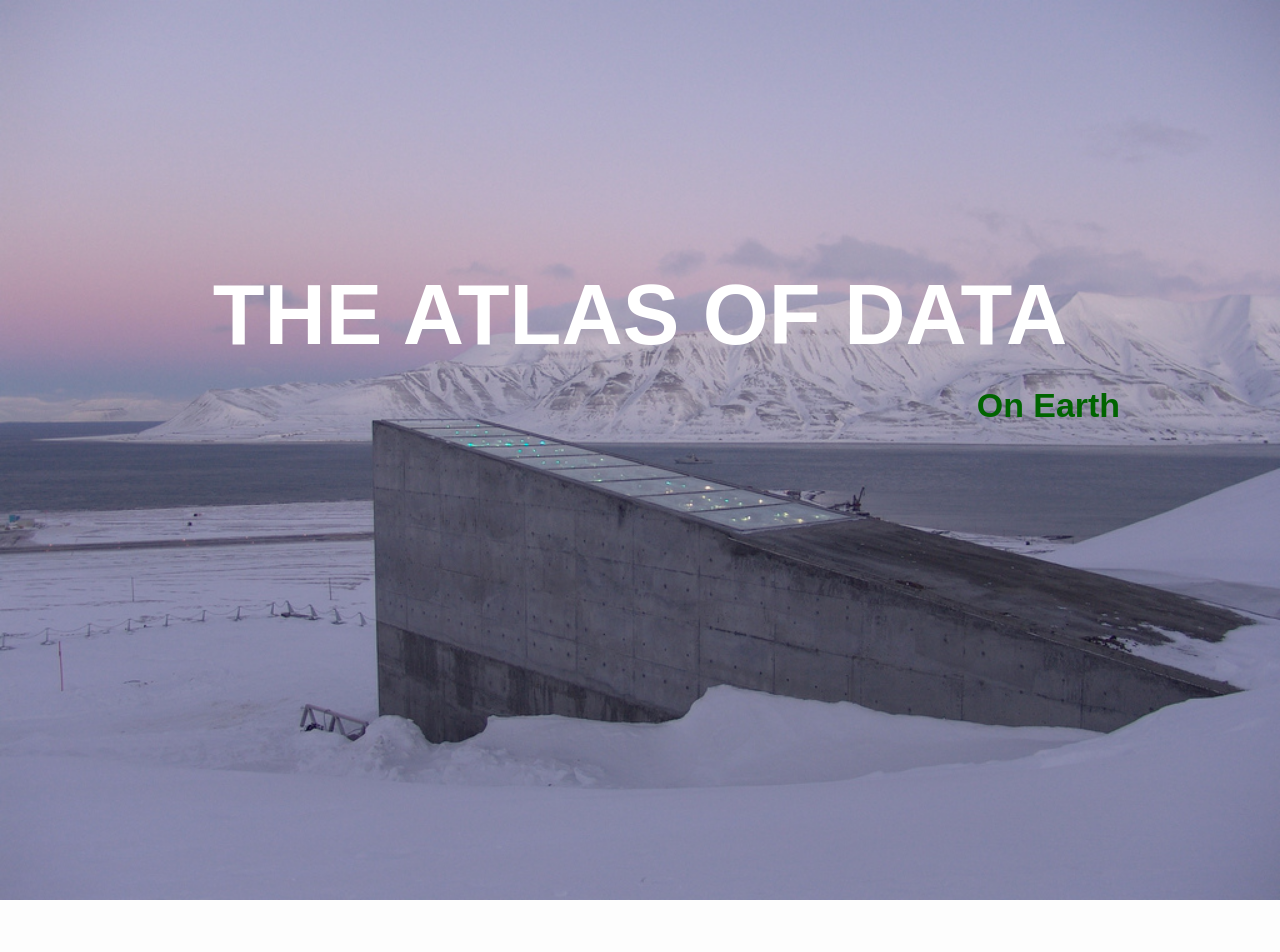
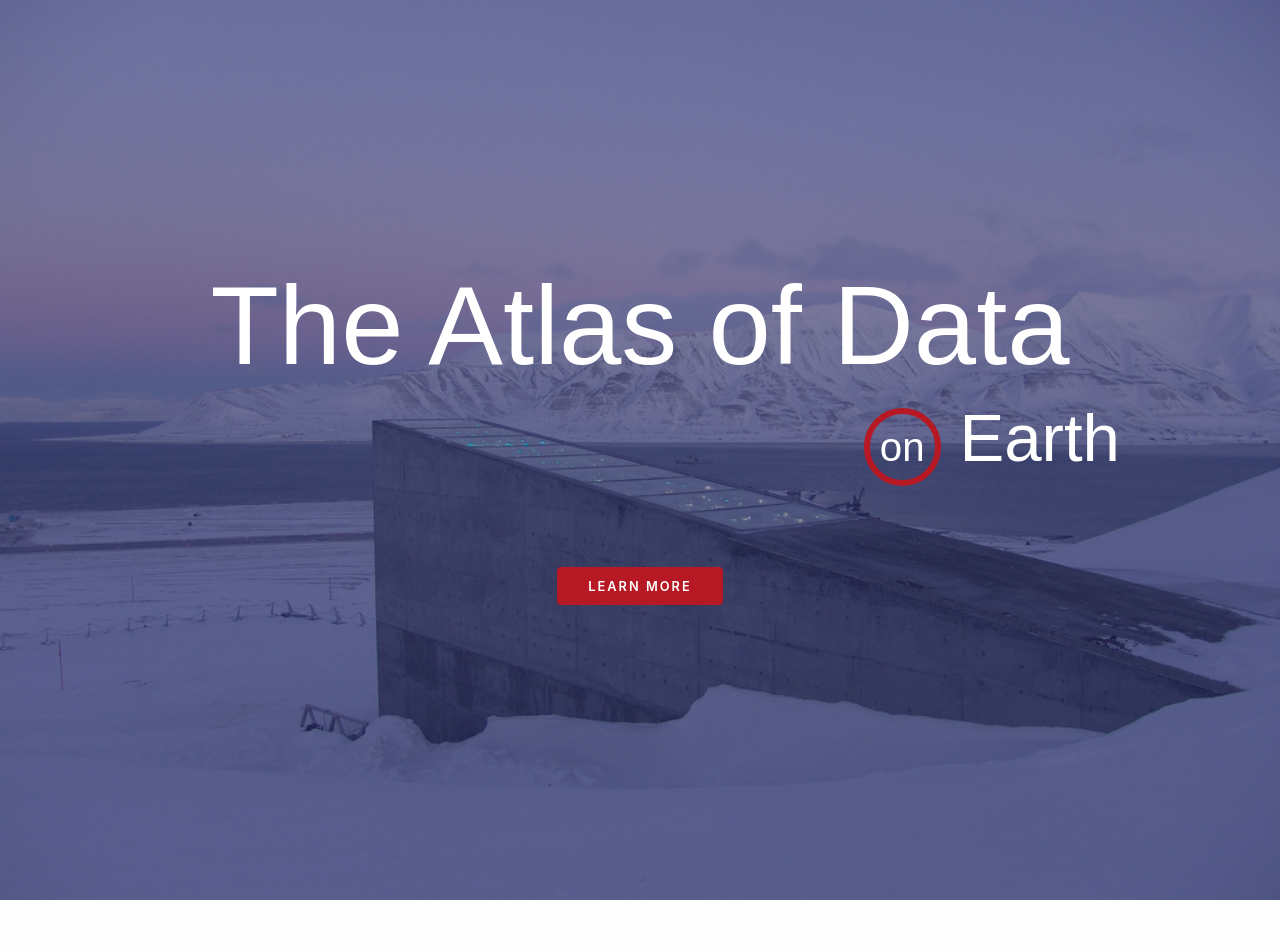
Before and after one commit to atlasofdata/atlasofdata.github.io, a Jekyll site: the page built from home.html, in a window 1280 px wide. Shown: the top 952 px of the page. Built offline with Jekyll 4.4.1, drawn with Linux system fonts in a browser that asks for light colours; some of the changed text lies outside the part shown.

Commit message:
moving images + polish layout

```diff
--- a/_includes/contact_form.html
+++ b/_includes/contact_form.html
@@ -35,7 +35,7 @@
 
      width: 90%;
   }
-  form.form .submit input {
+  /* form.form .submit input {
      background-color:#FFFFFF;
      border:solid 1px #A9A9A9;
      font-size:16px;
@@ -45,11 +45,11 @@
      -moz-border-radius:5px;
      -webkit-border-radius:5px;
      border-radius:5px;
-  }
+  } */
 
   form.form .submit {
-     margin-top:0px;
-     margin-bottom:0px;
+     /* margin-top:0px;
+     margin-bottom:0px; */
      text-align:left;
      width: auto;
   }
@@ -64,21 +64,23 @@
       <input class="u-full-width" type="text" placeholder="Your name…" id="nameInput" name="name" required>
     </div>
     <div class="form-input">
+      <label for="exampleEmailInput">Your email</label>
+      <input class="u-full-width" type="email" placeholder="Your email address…" id="exampleEmailInput" name="_replyto" required>
+    </div>
+    <div class="form-input">
       <label for="nameInput">Your institution (optional)</label>
       <input class="u-full-width" type="text" placeholder="Your institution…" id="insitutionInput" name="institution">
     </div>
-    <div class="form-input">
-      <label for="exampleEmailInput">Your email (optional)</label>
-      <input class="u-full-width" type="email" placeholder="Your email address…" id="exampleEmailInput" name="_replyto">
-    </div>
   </div>
   <div class="row">
-    <label for="exampleMessage">Message (optional)</label>
+    <label for="exampleMessage">Message</label>
     <textarea class="u-full-width" style="height:100px" placeholder="Tell us about why you plan to attend the workshop…" id="message" name="message" height="30%" maxlength="1000"></textarea>
     <p><small><span id="charCount">0</span>/1000 characters</small></p>
     <input type="hidden" name="subject" value="Micro Meso Macro : new submission" />
     <input type="hidden" name="_after" value="./thanks.html" />
-    <input class="button-primary submit" type="submit" value="Submit">
+    <button class="button button-primary submit" type="submit">
+      Submit
+    </button>
   </div>
 </form>
 
--- /dev/null
+++ b/_sass/buttons.scss
@@ -0,0 +1,149 @@
+// Buttons
+//––––––––––––––––––––––––––––––––––––––––––––––––––
+
+.button,
+button {
+  display: inline-block;
+  height: 38px;
+  padding: 0 30px;
+  color: $secondary-color;
+  text-align: center;
+  font-size: 11px;
+  font-weight: 600;
+  line-height: 38px;
+  letter-spacing: .1rem;
+  text-transform: uppercase;
+  text-decoration: none;
+  white-space: nowrap;
+  background-color: transparent;
+  border-radius: $global-radius;
+  border: 1px solid $link-color;
+  cursor: pointer;
+  box-sizing: border-box;
+}
+
+input {
+  &[type="submit"],
+  &[type="reset"],
+  &[type="button"] {
+    display: inline-block;
+    height: 38px;
+    padding: 0 30px;
+    color: $secondary-color;
+    text-align: center;
+    font-size: 11px;
+    font-weight: 600;
+    line-height: 38px;
+    letter-spacing: .1rem;
+    text-transform: uppercase;
+    text-decoration: none;
+    white-space: nowrap;
+    background-color: transparent;
+    border-radius: $global-radius;
+    border: 1px solid $border-color;
+    cursor: pointer;
+    box-sizing: border-box;
+  }
+}
+
+.button:hover,
+button:hover {
+  color: white;
+  border-color: $primary-color;
+  background-color: $primary-color;
+  text-decoration: none;
+  outline: 0;
+}
+
+input {
+  &[type="submit"]:hover,
+  &[type="reset"]:hover,
+  &[type="button"]:hover {
+    color: $dark-grey;
+    border-color: lighten($dark-grey, 33.3%);
+    outline: 0;
+  }
+}
+
+.button:focus,
+button:focus {
+  color: $dark-grey;
+  border-color: lighten($dark-grey, 33.3%);
+  outline: 0;
+}
+
+input {
+  &[type="submit"]:focus,
+  &[type="reset"]:focus,
+  &[type="button"]:focus {
+    color: $dark-grey;
+    border-color: lighten($dark-grey, 33.3%);
+    outline: 0;
+  }
+}
+
+.button.button-primary,
+button.button-primary {
+  color: #fff;
+  background-color: $primary-color;
+  border-color: $primary-color;
+}
+
+input {
+  &[type="submit"].button-primary,
+  &[type="reset"].button-primary,
+  &[type="button"].button-primary {
+    color: #fff;
+    background-color: $primary-color;
+    border-color: $primary-color;
+  }
+}
+
+.button.button-primary:hover,
+button.button-primary:hover {
+  color: $link-color;
+  background-color: white;
+  border-color: $link-color;
+}
+
+input {
+  &[type="submit"].button-primary:hover,
+  &[type="reset"].button-primary:hover,
+  &[type="button"].button-primary:hover {
+    color: $link-color;
+    background-color: white;
+    border-color: $link-color;
+  }
+}
+
+.button.button-primary:focus,
+button.button-primary:focus {
+  color: $link-color;
+  background-color: white;
+  border-color: $link-color;
+}
+
+input {
+  &[type="submit"].button-primary:focus,
+  &[type="reset"].button-primary:focus,
+  &[type="button"].button-primary:focus {
+    color: $link-color;
+    background-color: white;
+    border-color: $link-color;
+  }
+  &[type="email"],
+  &[type="number"],
+  &[type="search"],
+  &[type="text"],
+  &[type="tel"],
+  &[type="url"],
+  &[type="password"] {
+    height: 38px;
+    padding: 6px 10px; // The 6px vertically centers text on FF, ignored by Webkit
+    background-color: #fff;
+    border: 1px solid lighten($border-color, 8.8%);
+    border-radius: $global-radius;
+    box-shadow: none;
+    box-sizing: border-box;
+  }
+}
--- a/_sass/variables.scss
+++ b/_sass/variables.scss
@@ -22,11 +22,20 @@
 $background-color: #fdfdfd !default;
 $brand-color:      #2a7ae2 !default;
 
+$primary-color:   #b61924;
+$secondary-color:   $brand-color;
+$overlay-color:    rgba(31,44,108,.45);
+
 $grey-color:       #828282 !default;
 $grey-color-light: lighten($grey-color, 40%) !default;
 $grey-color-dark:  darken($grey-color, 25%) !default;
+$dark-grey: $grey-color-dark;
+$table-text-align: left !default;
 
-$table-text-align: left !default;
+// Misc
+$global-radius: 4px !default;
+$link-color: $primary-color;
+$border-color: $primary-color;
 
 // Width of the content area
 $content-width:    800px !default;
--- a/css/main.scss
+++ b/css/main.scss
@@ -8,6 +8,8 @@
 @import "grid";
 @import "typebase";
 @import "layout";
+@import "buttons";
+
 
 html {
   font-family: 'Roboto', sans-serif;
@@ -35,24 +37,53 @@
 
   text-align: center;
 
+  &:before {
+    position: absolute;
+    content: " ";
+    top: 0;
+    left: 0;
+    background: $overlay-color;
+    width: 100%;
+    height: 100%;
+  }
+
   .cover-title {
     color: white;
     margin: 0 auto;
-    width: 80%;
+    // width: 60%;
+    text-align: center;
 
     h1 {
       margin: 0;
       padding-top: 30vh;
-      font-weight: bolder;
-      text-transform: uppercase;
+      font-size: 7em;
+      line-height: 1em;
+      // font-weight: 500;
+      // text-transform: uppercase;
 
       small {
-        color: darkgreen;
-        text-transform: capitalize;
+
         display: block;
         text-align: right;
-        font-size: .4em;
+        font-size: .6em;
+
+        .on {
+          height: 8em;
+          width: 8em;
+          text-align:center;
+          font-size: .6em;
+          padding: .25em;
+          border: 6px solid $primary-color;
+          -webkit-border-radius:8em;
+          -moz-border-radius:8em;
+          border-radius:8em;
+        }
       }
+    }
+
+    .button {
+      margin-top: 5em;
+      font-size: .8em;
     }
 
   }
@@ -68,8 +99,7 @@
 }
 
 #intro {
-  margin-bottom: 5em;
-
+  padding:  5em 0 2em 0;
   img.page-mockup {
     // margin: 2em 0;
   }
@@ -78,27 +108,43 @@
 #icons {
 
   text-align: center;
-  background: #111;
-  color:white;
   min-height: 30vh;
+  position: relative;
+  z-index: -2;
 
-  background: url(/img/China_Guangdong_location_map.svg.png) no-repeat center center fixed;
+  background: url(https://geospatialmedia.s3.amazonaws.com/wp-content/uploads/2017/08/Boston_gif.gif) no-repeat center center fixed;
   -webkit-background-size: cover;
   -moz-background-size: cover;
   -o-background-size: cover;
   background-size: cover;
 
+  padding: 2em 0;
+
+  &:before {
+    position: absolute;
+    top: 0;
+    left: 0;
+    content: " ";
+    background: $overlay-color;
+    z-index: -1;
+    width: 100%;
+    height: 100%;
+  }
+
+  h3 {
+    font-weight: bold;
+  }
+
   img.icon {
-    margin: 2em 0;
+    z-index: 12;
     height: 8em;
     width: 8em;
     line-height: 8em;
     text-align:center;
-    background: #fff;
+    background: $primary-color;
     -webkit-border-radius:4em;
     -moz-border-radius:4em;
     border-radius:4em;
-
   }
 }
 
@@ -109,12 +155,24 @@
 #mini {
   min-height: 30vh;
   overflow: auto;
+  position: relative;
 
-  background: url(/img/islands-voronoid.png) no-repeat center center fixed;
+  &:before {
+    position: absolute;
+    top: 0;
+    left: 0;
+    content: " ";
+    background: $overlay-color;
+    width: 100%;
+    height: 30vh;
+  }
+
+  background: url(https://upload.wikimedia.org/wikipedia/commons/1/14/Direct_search_BROYDEN.gif) no-repeat center center fixed;
   -webkit-background-size: cover;
   -moz-background-size: cover;
   -o-background-size: cover;
   background-size: cover;
+
 }
 
 #get-involved {
--- a/home.html
+++ b/home.html
@@ -11,73 +11,69 @@
 
     <section id="cover">
       <div class="container cover-title">
-        <h1>The Atlas of Data <small>on Earth</small></h1>
+        <h1>The Atlas of Data <small><span class="on">on</span> Earth</small></h1>
+
+        <a href="#intro" class="button button-primary">Learn More</a>
+      </div>
+    </section>
+
+    <section id="intro" class="container">
+      <div class="row">
+        <div class="one-half column">
+          <h3>The Atlas of Data</h3>
+          <p>
+            The Atlas of Data is lorem ipsum dolor sit amet, consectetur adipiscing elit. Cras dapibus est at dolor congue bibendum. Nam facilisis porttitor blandit. Mauris pharetra dolor ac nibh commodo eleifend. Etiam mattis dignissim quam. Quisque diam urna, interdum vel consequat non, placerat sit amet odio. Nulla quis velit orci.
+          </p>
+          <p>
+            Aliquam condimentum urna lacinia nunc molestie condimentum. Vestibulum pharetra turpis ac porta porttitor. Integer convallis libero malesuada quam cursus, id fermentum risus scelerisque. Class aptent taciti sociosqu ad litora torquent per conubia nostra, per inceptos himenaeos. Sed vestibulum metus tincidunt nibh pretium, sit amet tincidunt dolor tincidunt.
+          </p>
+          <p>
+            Curabitur tincidunt lacinia velit sit amet dignissim. Sed facilisis ornare finibus. Morbi rutrum, mauris at suscipit lacinia, tellus velit pulvinar augue, vitae cursus lectus ante imperdiet tortor. Phasellus lacinia nisi et nulla rhoncus, et scelerisque est gravida. Praesent vehicula luctus sem ac viverra.
+          </p>
+        </div>
+        <div class="one-half column">
+          <img class="page-mockup" src="/img/wifi_propagate.gif" alt="Atlas Mockup Page" title="A Mockup of a Page of the Atlas">
+        </div>
       </div>
     </section>
 
     <section id="tagline" class="container">
         <blockquote cite="http://">
-          Data is a Territory. Lorem ipsum dolor sit amet, consectetur adipiscing elit.
+          Some interesting quote or one-liner that can help to understand the project. Lorem ipsum dolor sit amet, consectetur adipiscing elit.
         </blockquote>
     </section>
 
-    <section id="intro" class="container">
-      <div class="row">
-        <div class="one-half column">
-          <h3>Mapping Data Flows</h3>
-          <p>
-            Lorem ipsum dolor sit amet, consectetur adipiscing elit. Cras dapibus est at dolor congue bibendum. Nam facilisis porttitor blandit. Mauris pharetra dolor ac nibh commodo eleifend. Etiam mattis dignissim quam. Quisque diam urna, interdum vel consequat non, placerat sit amet odio. Nulla quis velit orci. Aliquam condimentum urna lacinia nunc molestie condimentum. Vestibulum pharetra turpis ac porta porttitor. Integer convallis libero malesuada quam cursus, id fermentum risus scelerisque. Class aptent taciti sociosqu ad litora torquent per conubia nostra, per inceptos himenaeos. Sed vestibulum metus tincidunt nibh pretium, sit amet tincidunt dolor tincidunt.
-          </p>
-        </div>
-        <div class="one-half column">
-          <img class="page-mockup" src="/img/red_snap_img1.png" alt="Atlas Mockup Page" title="A Mockup of a Page of the Atlas">
-        </div>
-      </div>
-    </section>
-
     <section id="icons">
-      <div class="row">
-        <div class="one-third column">
-          <h4>WORLD</h4>
-          <img src="/img/question.png" class="icon" alt="">
-        </div>
-
-        <div class="one-third column">
-          <h4>REGIONS and AREAS</h4>
-          <img src="/img/question.png" class="icon" alt="">
-        </div>
-
-        <div class="one-third column">
-          <h4>NETWORKS</h4>
-          <img src="/img/question.png" class="icon" alt="">
-        </div>
-      </div>
     </section>
 
     <section id="faq" class="container">
       <div class="row">
         <div class="one-half column">
+          <img src="/img/spinning_world.gif" class="icon" alt="">
           <h3>Are we ready to face changes?</h3>
           <p>
             Etiam mattis dignissim quam. Quisque diam urna, interdum vel consequat non, placerat sit amet odio. Nulla quis velit orci. Aliquam condimentum urna lacinia nunc molestie condimentum.
           </p>
-          <h3>Digital Territories </h3>
+          <h3>Mapping Digital Territories </h3>
           <p>
             Vestibulum pharetra turpis ac porta porttitor. Integer convallis libero malesuada quam cursus, id fermentum risus scelerisque. Proin lobortis, massa at pharetra vehicula, dui orci cursus lacus, vel fringilla libero odio eu magna. Mauris posuere nisl at elit iaculis hendrerit.
           </p>
         </div>
         <div class="one-half column">
+          <h3>Areas, regions and networks</h3>
+          <p>
+            Proin lobortis, massa at pharetra vehicula, dui orci cursus lacus, vel fringilla libero odio eu magna. Mauris posuere nisl at elit iaculis hendrerit. Class aptent taciti sociosqu ad litora torquent per conubia nostra, per inceptos himenaeos. Sed vestibulum metus tincidunt nibh pretium, sit amet tincidunt dolor tincidunt.
+          </p>
           <h3>Open Access</h3>
           <p>
             Class aptent taciti sociosqu ad litora torquent per conubia nostra, per inceptos himenaeos. Sed vestibulum metus tincidunt nibh pretium, sit amet tincidunt dolor tincidunt.
           </p>
-          <h3>Methodology</h3>
+          <h3>Cross-frontiers Methodology</h3>
           <p>
             Quisque aliquet imperdiet metus id porta. Cras ornare metus at est porta dapibus. Donec non sapien lacus. Phasellus vitae nisl porttitor, laoreet mi sit amet, iaculis augue. Maecenas vitae sollicitudin odio. Proin posuere condimentum ligula, vel elementum urna imperdiet sit amet.
           </p>
         </div>
       </div>
-
     </section>
 
     <section id="mini">
```
Also changed, not shown: other parts of home.html (+1 -1 lines), img/spinning_world.gif (added), 1 other file.
